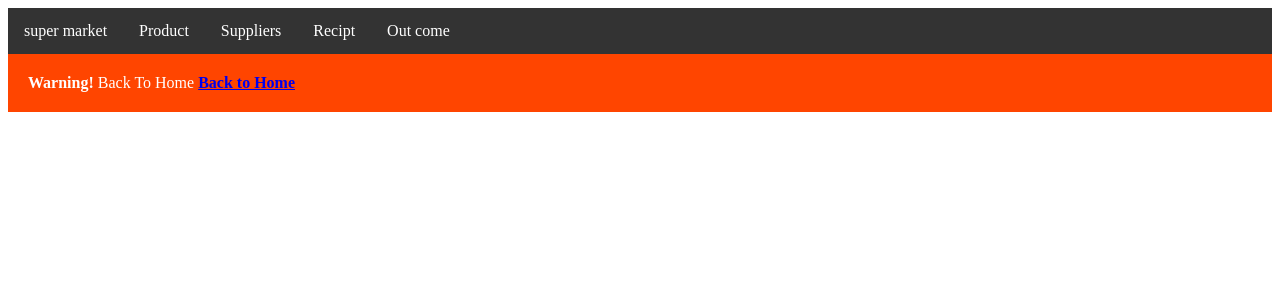
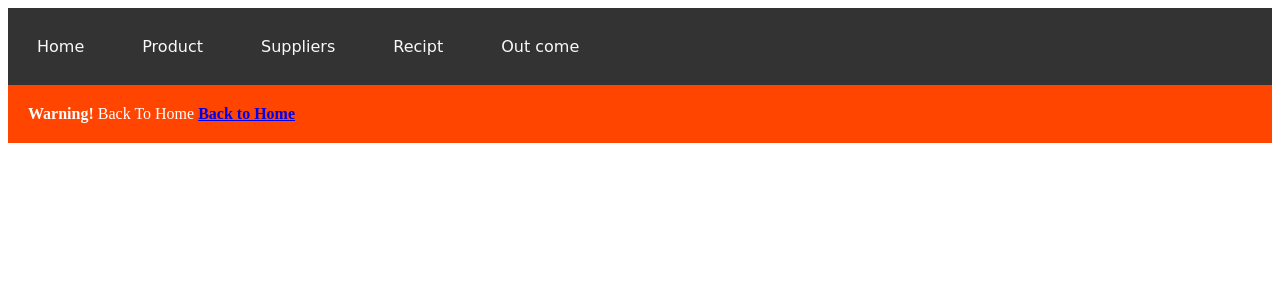
Before and after one commit to AnDrEwHaLiEm/super_market_djanngo, a Django app: page /product/get_One_product in a window 1280 px wide. Shown: the top 300 px of the page. Run offline with Django 4.2, Linux system fonts and the light colour scheme.

Commit message:
add header.css

```diff
--- /dev/null
+++ b/mainPage/static/main_header.css
@@ -0,0 +1,75 @@
+.intro {
+    font-family: cursive;
+    text-align: center;
+    font-size: 50px;
+    padding: 27%;
+
+}
+
+.navbar {
+    overflow: hidden;
+    background-color: #333;
+    font-family: Arial, Helvetica, sans-serif;
+}
+
+.navbar a {
+    font-family: cursive;
+    float: left;
+    font-size: 16px;
+    color: #f9f9f9;
+    text-align: center;
+    text-decoration: none;
+}
+
+.dropdown {
+    float: left;
+    overflow: hidden;
+    font-family: cursive;
+}
+
+.dropbtn {
+    padding: 29px;
+}
+
+.dropdown .dropbtn {
+    font-size: 16px;
+    border: none;
+    outline: none;
+    color: #f9f9f9;
+    /* padding: 14px 16px; */
+    background-color: inherit;
+    font-family: cursive;
+    margin: 0;
+}
+
+.dropdown-content {
+    display: none;
+    position: absolute;
+    background-color: #f9f9f9;
+    min-width: 160px;
+    box-shadow: 0px 8px 16px 0px rgba(0, 0, 0, 0.2);
+    z-index: 1;
+    font-family: cursive;
+    padding: 12px 16px;
+}
+
+.dropdown-content a {
+    float: none;
+    color: black;
+    padding: 12px 16px;
+    text-decoration: none;
+    display: block;
+    text-align: left;
+    font-family: cursive;
+    border-radius: 10px;
+}
+
+.dropdown-content a:hover {
+    background-color: #f96638;
+}
+
+.dropdown:hover .dropdown-content {
+    display: block;
+    background-color: #ddd;
+    border-radius: 10px;
+}
--- a/mainPage/templates/header.html
+++ b/mainPage/templates/header.html
@@ -1,64 +1,10 @@
-<style>
-    .navbar {
-        overflow: hidden;
-        background-color: #333;
-    }
-
-    .navbar a {
-        float: left;
-        font-size: 16px;
-        color: white;
-        text-align: center;
-        padding: 14px 16px;
-        text-decoration: none;
-    }
-
-    .dropdown {
-        float: left;
-        overflow: hidden;
-    }
-
-    .dropdown .dropbtn {
-        font-size: 16px;
-        border: none;
-        outline: none;
-        color: white;
-        padding: 14px 16px;
-        background-color: inherit;
-        font-family: inherit;
-        margin: 0;
-    }
-
-    .dropdown-content {
-        display: none;
-        position: absolute;
-        background-color: #f9f9f9;
-        min-width: 160px;
-        box-shadow: 0px 8px 16px 0px rgba(0, 0, 0, 0.2);
-        z-index: 1;
-    }
-
-    .dropdown-content a {
-        float: none;
-        color: black;
-        padding: 12px 16px;
-        text-decoration: none;
-        display: block;
-        text-align: left;
-    }
-
-    .dropdown-content a:hover {
-        background-color: #ddd;
-    }
-
-    .dropdown:hover .dropdown-content {
-        display: block;
-    }
-</style>
-
 <div>
     <div class="navbar">
-        <a href="http://127.0.0.1:8000">super market</a>
+        <div class="dropdown">
+            <button class="dropbtn">
+                <a href="http://127.0.0.1:8000">Home</a>
+            </button>
+        </div>
         <div class="dropdown">
             <button class="dropbtn">Product</button>
             <div class="dropdown-content">
--- a/mainPage/templates/index.html
+++ b/mainPage/templates/index.html
@@ -5,9 +5,10 @@
     <meta charset="UTF-8">
     <meta http-equiv="X-UA-Compatible" content="IE=edge">
     <meta name="viewport" content="width=device-width, initial-scale=1.0">
-    <title>Document</title>
+    <title>Home</title>
+    {% load static%}
+    <link rel="stylesheet" href="{% static 'main_header.css'%}">
 </head>
-
 <body>
     {% include 'header.html' %}
 </body>
--- a/outcome/templates/get_all_outcome.html
+++ b/outcome/templates/get_all_outcome.html
@@ -5,7 +5,9 @@
     <meta charset="UTF-8">
     <meta http-equiv="X-UA-Compatible" content="IE=edge">
     <meta name="viewport" content="width=device-width, initial-scale=1">
-    <title>product</title>
+    <title>out come</title>
+    {% load static%}
+    <link rel="stylesheet" href="{% static 'main_header.css'%}">
     <style>
         body {
             font-family: Arial, Helvetica, sans-serif;
--- a/product/templates/create_update_product.html
+++ b/product/templates/create_update_product.html
@@ -5,9 +5,10 @@
     <meta http-equiv="X-UA-Compatible" content="IE=edge">
     <meta name="viewport" content="width=device-width, initial-scale=1.0">
     <title>product</title>
+    {% load static%}
+    <link rel="stylesheet" href="{% static 'main_header.css'%}">
 </head>
 <body>
-    {% load static %}
     {% include 'header.html'%}
     <form class='form' action = "insert_update_product" method="POST">
         {% csrf_token %}
--- a/product/templates/get_One_product.html
+++ b/product/templates/get_One_product.html
@@ -5,6 +5,8 @@
   <meta http-equiv="X-UA-Compatible" content="IE=edge">
   <meta name="viewport" content="width=device-width, initial-scale=1">
   <title>product</title>
+      {% load static%}
+    <link rel="stylesheet" href="{% static 'main_header.css'%}">
   <style>
         body {
             font-family: Arial, Helvetica, sans-serif;
--- a/product/templates/get_all_products.html
+++ b/product/templates/get_all_products.html
@@ -6,6 +6,8 @@
     <meta http-equiv="X-UA-Compatible" content="IE=edge">
     <meta name="viewport" content="width=device-width, initial-scale=1">
     <title>product</title>
+        {% load static%}
+    <link rel="stylesheet" href="{% static 'main_header.css'%}">
     <style>
         body {
             font-family: Arial, Helvetica, sans-serif;
--- a/product/templates/massage_product.html
+++ b/product/templates/massage_product.html
@@ -5,7 +5,9 @@
     <meta charset="UTF-8">
     <meta http-equiv="X-UA-Compatible" content="IE=edge">
     <meta name="viewport" content="width=device-width, initial-scale=1">
-    <title>supplier</title>
+    <title>product</title>
+        {% load static%}
+    <link rel="stylesheet" href="{% static 'main_header.css'%}">
     <style>
         * {
             box-sizing: border-box;
--- a/recipt/templates/create_purchase_recipt.html
+++ b/recipt/templates/create_purchase_recipt.html
@@ -6,6 +6,8 @@
     <meta http-equiv="X-UA-Compatible" content="IE=edge">
     <meta name="viewport" content="width=device-width, initial-scale=1.0">
     <title>Recipt</title>
+        {% load static%}
+    <link rel="stylesheet" href="{% static 'main_header.css'%}">
     <style>
         a {
             text-decoration: none;
--- a/recipt/templates/create_sale_recipt.html
+++ b/recipt/templates/create_sale_recipt.html
@@ -6,6 +6,8 @@
     <meta http-equiv="X-UA-Compatible" content="IE=edge">
     <meta name="viewport" content="width=device-width, initial-scale=1.0">
     <title>Recipt</title>
+        {% load static%}
+    <link rel="stylesheet" href="{% static 'main_header.css'%}">
     <style>
         a {
             text-decoration: none;
--- a/recipt/templates/get_One_recipt.html
+++ b/recipt/templates/get_One_recipt.html
@@ -5,7 +5,9 @@
     <meta charset="UTF-8">
     <meta http-equiv="X-UA-Compatible" content="IE=edge">
     <meta name="viewport" content="width=device-width, initial-scale=1">
-    <title>recipt</title>
+    <title>Recipt</title>
+        {% load static%}
+    <link rel="stylesheet" href="{% static 'main_header.css'%}">
     <style>
         body {
             font-family: Arial, Helvetica, sans-serif;
--- a/recipt/templates/get_all_recipt.html
+++ b/recipt/templates/get_all_recipt.html
@@ -6,7 +6,9 @@
     <meta charset="UTF-8">
     <meta http-equiv="X-UA-Compatible" content="IE=edge">
     <meta name="viewport" content="width=device-width, initial-scale=1">
-    <title>recipt</title>
+    <title>Recipt</title>
+        {% load static%}
+    <link rel="stylesheet" href="{% static 'main_header.css'%}">
     <style>
         body {
             font-family: Arial, Helvetica, sans-serif;
--- a/supplier/templates/create_update_supplier.html
+++ b/supplier/templates/create_update_supplier.html
@@ -6,6 +6,8 @@
     <meta http-equiv="X-UA-Compatible" content="IE=edge">
     <meta name="viewport" content="width=device-width, initial-scale=1.0">
     <title>supplier</title>
+        {% load static%}
+    <link rel="stylesheet" href="{% static 'main_header.css'%}">
 </head>
 <body>
     {% load static %}
--- a/supplier/templates/get_One_supplier.html
+++ b/supplier/templates/get_One_supplier.html
@@ -42,6 +42,8 @@
     <meta http-equiv="X-UA-Compatible" content="IE=edge">
     <meta name="viewport" content="width=device-width, initial-scale=1">
     <title>supplier</title>
+        {% load static%}
+    <link rel="stylesheet" href="{% static 'main_header.css'%}">
 </head>
 
 <body>
--- a/supplier/templates/get_all_suppliers.html
+++ b/supplier/templates/get_all_suppliers.html
@@ -5,6 +5,8 @@
     <meta http-equiv="X-UA-Compatible" content="IE=edge">
     <meta name="viewport" content="width=device-width, initial-scale=1">
     <title>supplier</title>
+        {% load static%}
+    <link rel="stylesheet" href="{% static 'main_header.css'%}">
     <style>
         body {
             font-family: Arial, Helvetica, sans-serif;
--- a/supplier/templates/massage.html
+++ b/supplier/templates/massage.html
@@ -6,6 +6,8 @@
     <meta http-equiv="X-UA-Compatible" content="IE=edge">
     <meta name="viewport" content="width=device-width, initial-scale=1">
     <title>supplier</title>
+    {% load static%}
+    <link rel="stylesheet" href="{% static 'main_header.css'%}">
     <style>
         * {
             box-sizing: border-box;
```
